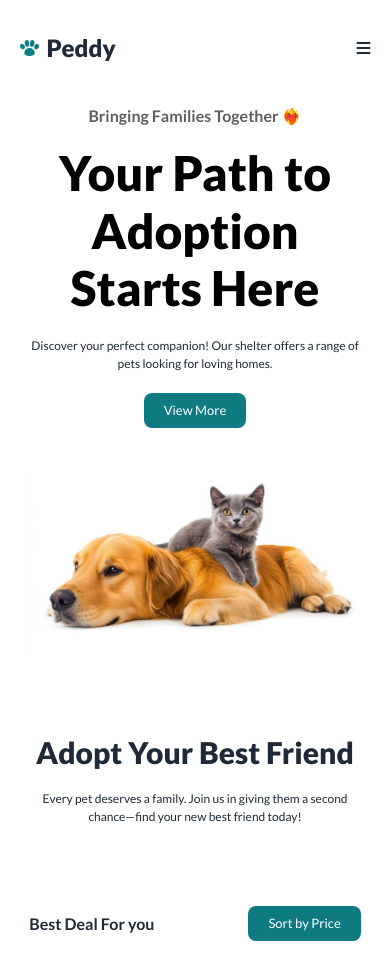
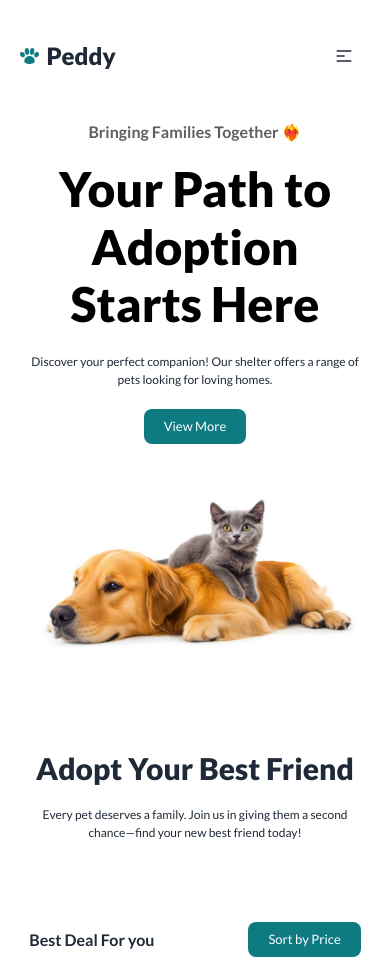
Before and after one commit to khh-Niloy/peddy-a6, a plain HTML site: page index.html in a window 390 px wide. Shown: the top 960 px of the page. Drawn offline with nearby package versions, Linux system fonts and the light colour scheme; no server answers.

Commit message:
fixed nav

```diff
--- a/index.html
+++ b/index.html
@@ -88,8 +88,31 @@
         </div>
       </div>
 
-      <i class="fa-solid fa-bars lg:hidden"></i>
+      <div class="dropdown lg:hidden ">
+        <div tabindex="0" role="button" class="btn btn-ghost lg:hidden">
+          <svg
+            xmlns="http://www.w3.org/2000/svg"
+            class="h-5 w-5"
+            fill="none"
+            viewBox="0 0 24 24"
+            stroke="currentColor">
+            <path
+              stroke-linecap="round"
+              stroke-linejoin="round"
+              stroke-width="2"
+              d="M4 6h16M4 12h8m-8 6h16" />
+          </svg>
+        </div>
+        <ul
+          tabindex="0"
+          class=" text-[10px] dropdown-content bg-base-100 rounded-box z-[1] mt-1 pr-3 py-3 pl-2 shadow">
+          <li><a href="">Home</a></li>
+          <li><a href="">Shop</a></li>
+          <li><a href="">Contact</a></li>
+        </ul>
+      </div>
     </nav>
+
 
     <!-- hero section -->
     <section class="w-[85%] mx-auto mt-10 flex flex-col items-center justify-center">
```
